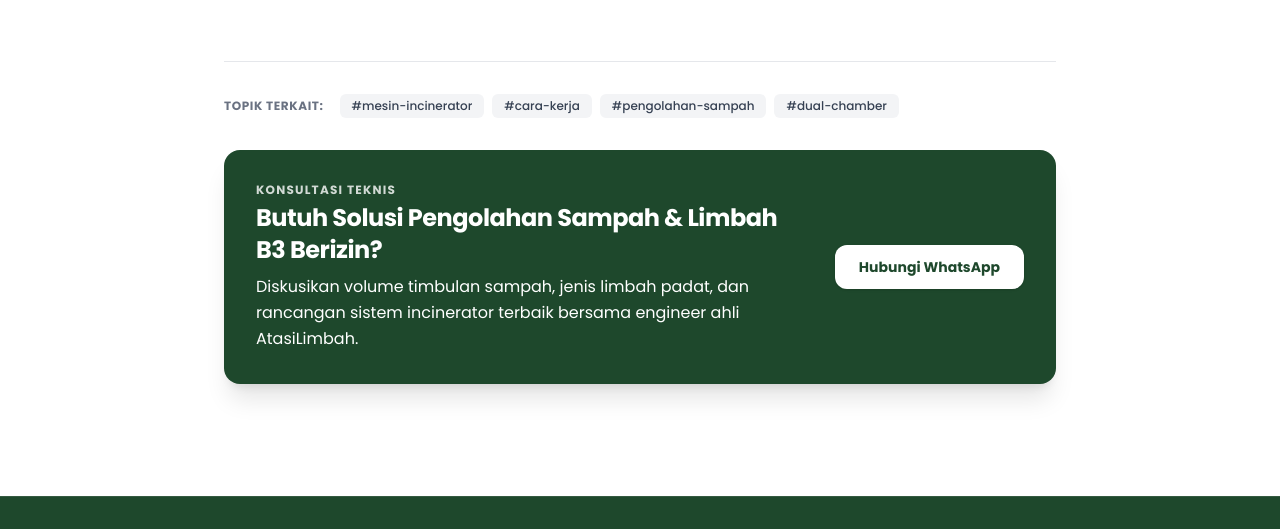
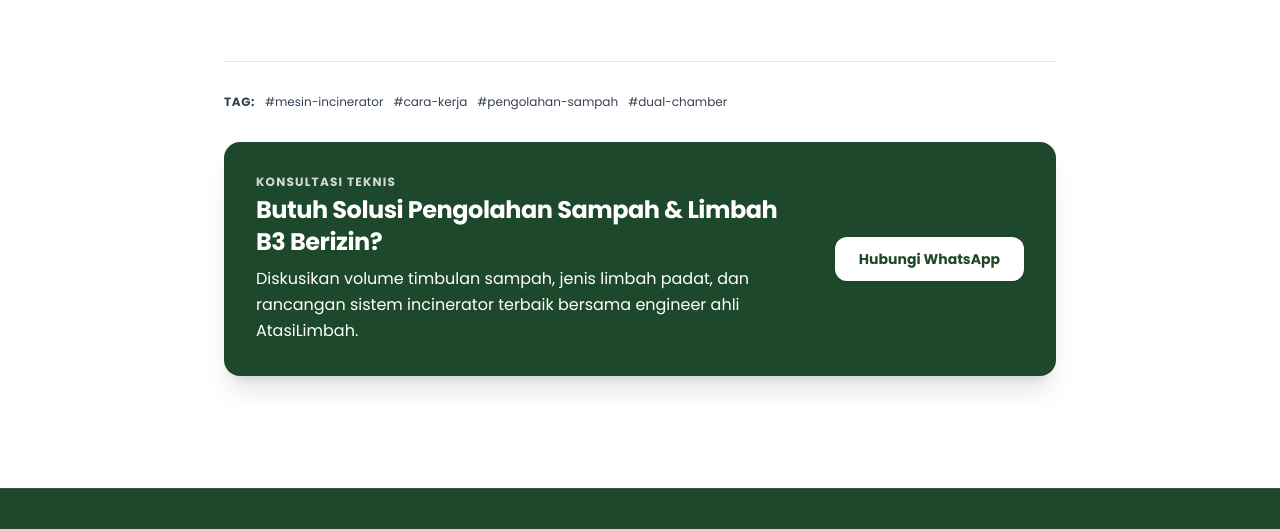
Before and after one commit to nurilasyhuri/atasilimbah, an Astro site: page /artikel/cara-kerja-mesin-incinerator in a window 1280 px wide. Shown: the part 1893-2422 px from the top of the page. Built offline with nearby package versions, Linux system fonts and the light colour scheme; Astro itself is replaced by a stand-in of ours.

Commit message:
fix(ui): streamline tag flow to clean inline typography

```diff
--- a/src/pages/artikel/[slug].astro
+++ b/src/pages/artikel/[slug].astro
@@ -144,10 +144,10 @@ const schemas = [breadcrumbSchema, articleSchema];
 
       <!-- Tags & Share Footer -->
       <footer class="pt-8 border-t border-gray-200 mb-12">
-        <div class="flex flex-wrap items-center gap-2 mb-8">
-          <span class="text-xs font-bold uppercase tracking-wider text-gray-500 mr-2">Topik Terkait:</span>
+        <div class="flex flex-wrap items-baseline gap-x-2.5 text-xs text-gray-500 mb-8">
+          <span class="font-bold uppercase tracking-wider text-gray-700">Tag:</span>
           {data.tags.map((tag: string) => (
-            <span class="bg-gray-100 text-gray-700 text-xs px-3 py-1 rounded-md font-medium">
+            <span class="text-gray-700 hover:underline underline-offset-4 cursor-pointer">
               #{tag}
             </span>
           ))}
```
